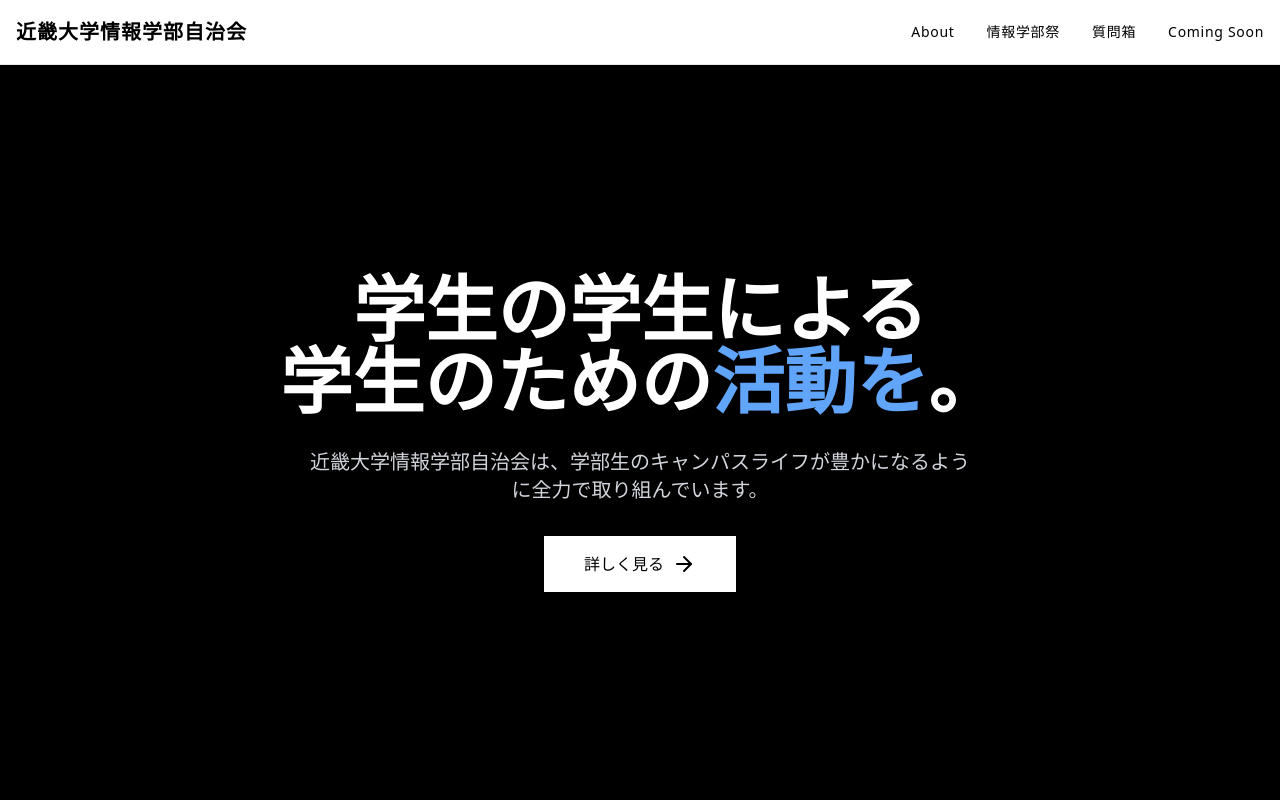
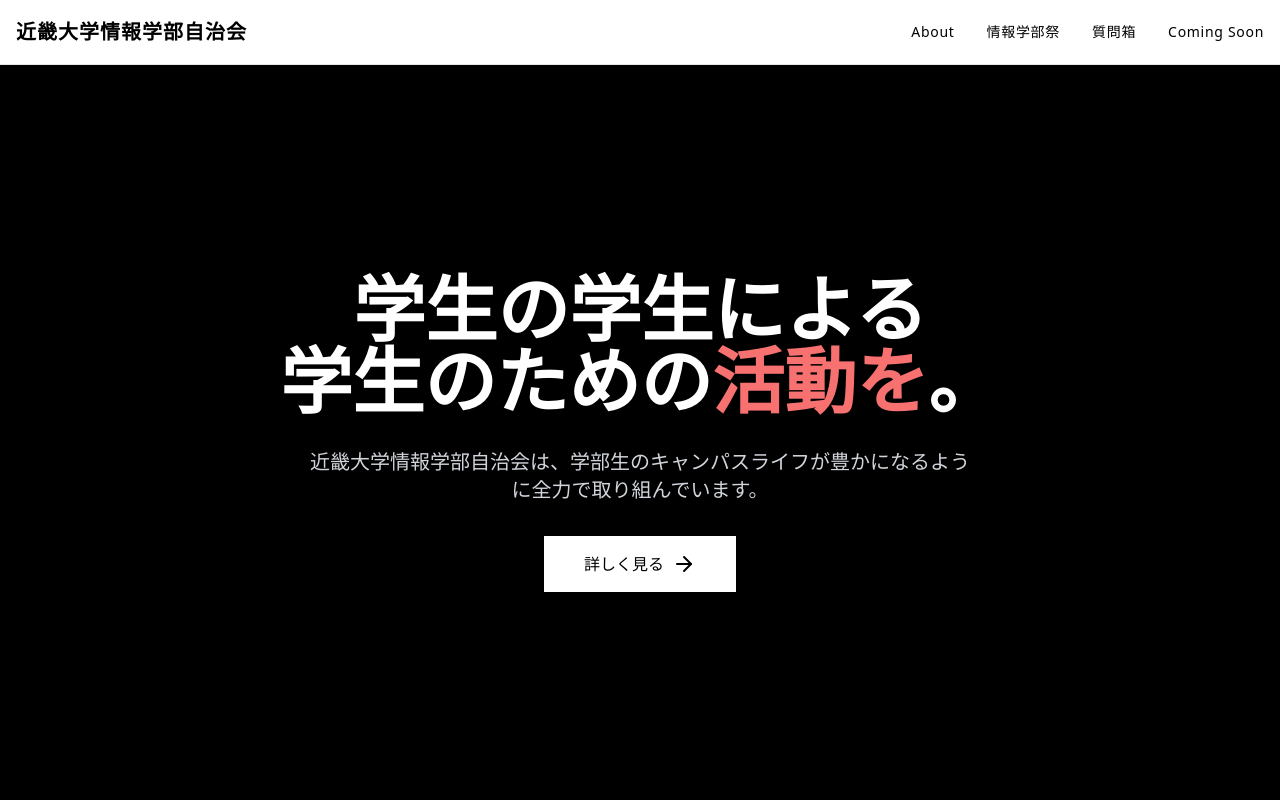
Before and after one commit to kindaijouji/jouji-website, a React (Create React App) app: page /#/ in a window 1280 px wide. Shown: the top 800 px of the page. Built offline with nearby package versions, Linux system fonts and the light colour scheme.

Commit message:
ヒーローセクションの文字の色を変更

```diff
--- a/src/HomeHeroSection.js
+++ b/src/HomeHeroSection.js
@@ -11,9 +11,8 @@ const HomeHeroSection = () => {
 
   return (
     <section className="h-screen relative overflow-hidden pt-16 bg-black">
-      <div className={`relative h-full flex items-center justify-center transition-all duration-1000 ${
-        isVisible ? 'opacity-100 translate-y-0' : 'opacity-0 translate-y-10'
-      }`}>
+      <div className={`relative h-full flex items-center justify-center transition-all duration-1000 ${isVisible ? 'opacity-100 translate-y-0' : 'opacity-0 translate-y-10'
+        }`}>
         <div className="max-w-7xl mx-auto px-4 w-full">
           <div className="space-y-8 text-center">
             <h1 className="text-5xl md:text-7xl font-bold text-white leading-tight">
@@ -21,11 +20,11 @@ const HomeHeroSection = () => {
                 学生の学生による
               </div>
               <div className={`transition-all duration-700 delay-500 ${isVisible ? 'opacity-100 translate-y-0' : 'opacity-0 translate-y-10'}`}>
-                学生のための<span className="text-blue-400">活動を</span>。
+                学生のための<span className="text-red-400">活動を</span>。
               </div>
             </h1>
             <p className={`text-xl text-gray-300 mb-8 max-w-2xl mx-auto transition-all duration-700 delay-700 ${isVisible ? 'opacity-100 translate-y-0' : 'opacity-0 translate-y-10'}`}>
-            近畿大学情報学部自治会は、学部生のキャンパスライフが豊かになるように全力で取り組んでいます。
+              近畿大学情報学部自治会は、学部生のキャンパスライフが豊かになるように全力で取り組んでいます。
             </p>
             <div className={`transition-all duration-700 delay-900 ${isVisible ? 'opacity-100 translate-y-0' : 'opacity-0 translate-y-10'}`}>
               <Link to="/about">
```
